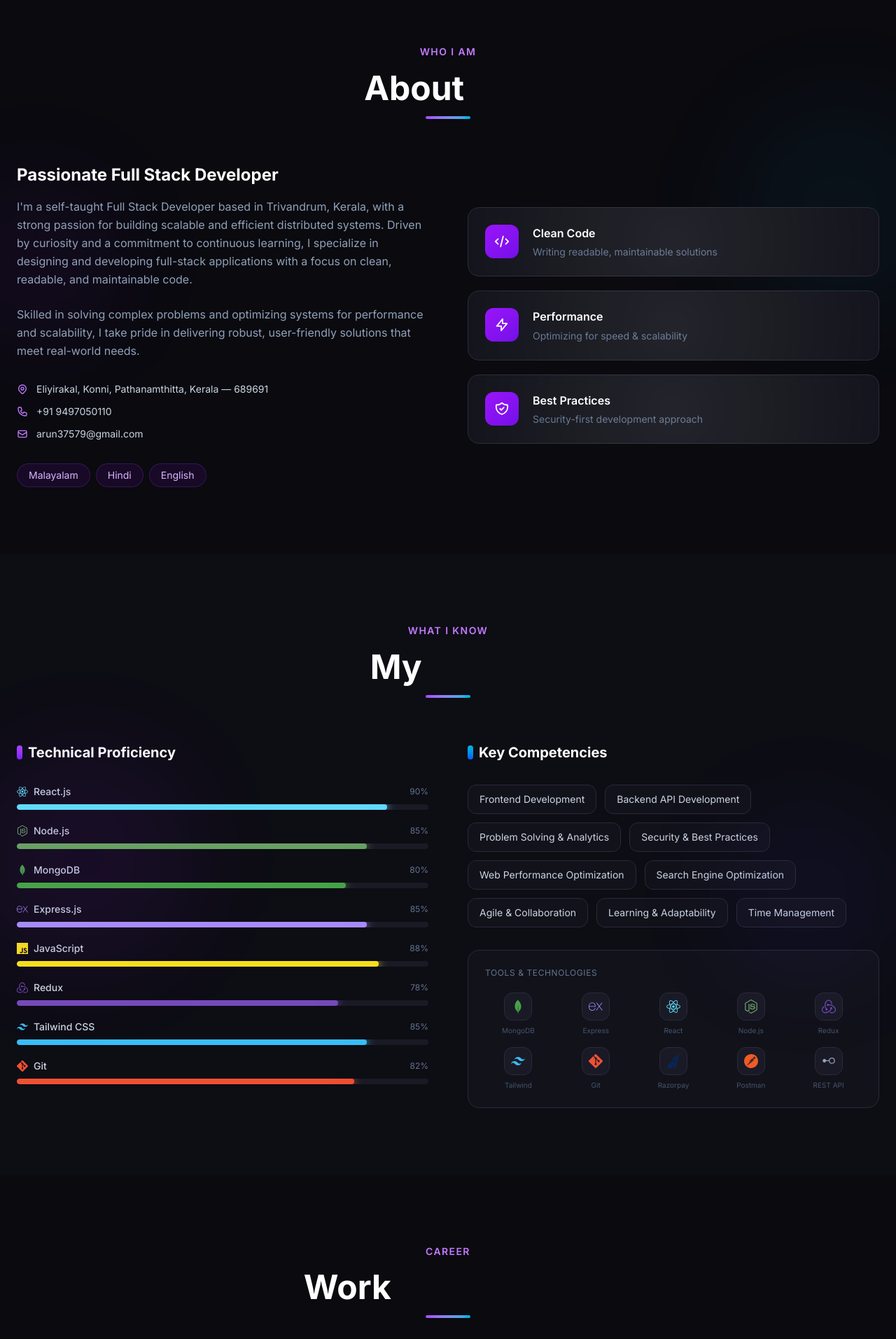
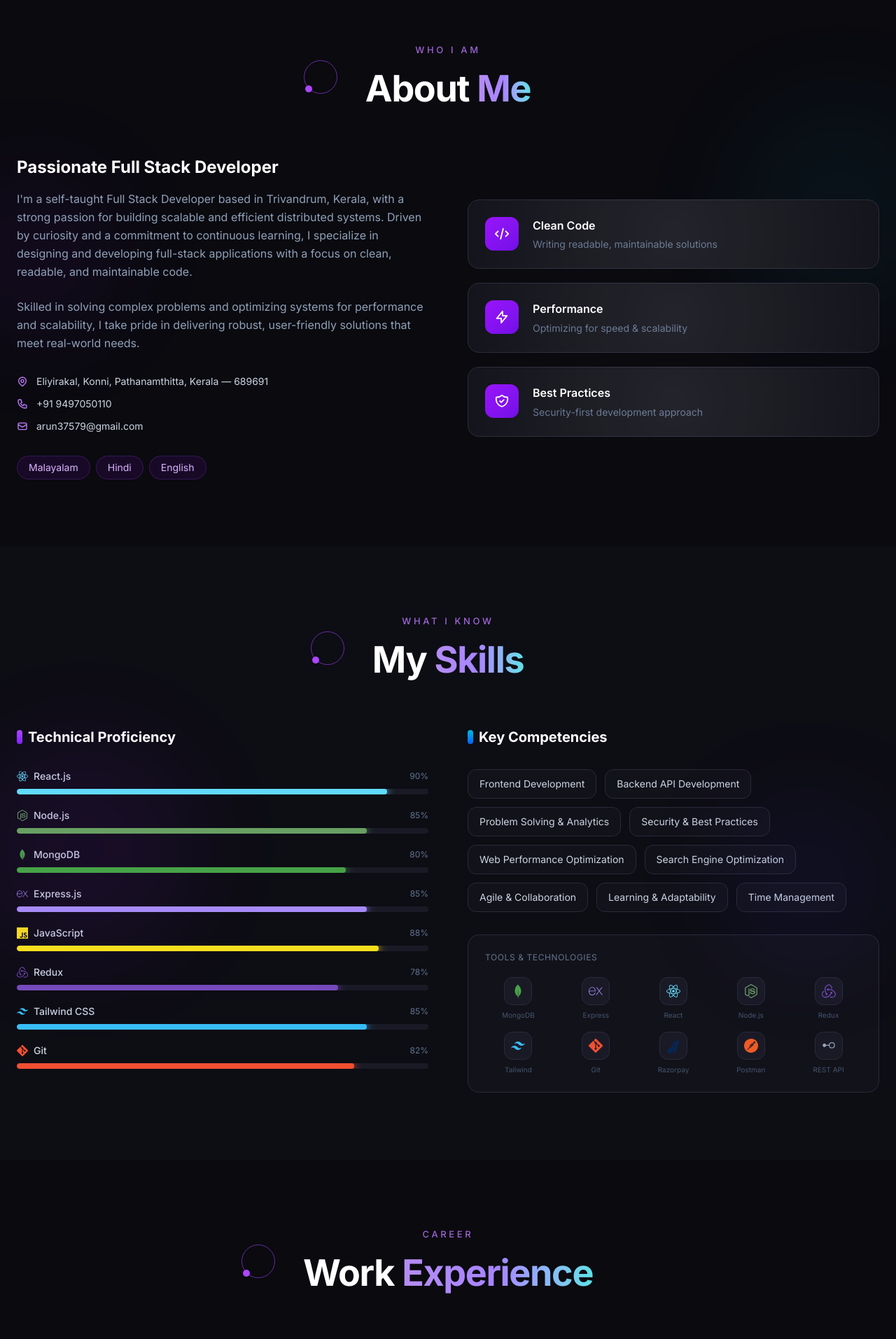
Before and after one commit to arun375797/arunthomasportfolio, a React (Vite) app: page / in a window 1280 px wide. Shown: the part 1020-2933 px from the top of the page at 70% size. Built offline with nearby package versions, Linux system fonts and the light colour scheme.

Commit message:
Refactor multiple components to replace SplitWords with SectionHeading for improved heading consistency and readability.

```diff
--- a/src/components/About.jsx
+++ b/src/components/About.jsx
@@ -3,7 +3,7 @@ import { motion, useInView } from 'framer-motion';
 import { HiOutlineLocationMarker, HiOutlinePhone, HiOutlineMail } from 'react-icons/hi';
 import { HiOutlineCode, HiOutlineLightningBolt, HiOutlineShieldCheck } from 'react-icons/hi';
 import TiltCard from './TiltCard';
-import { SplitWords } from './SplitText';
+import SectionHeading from './SectionHeading';
 import useIsMobile from '../hooks/useIsMobile';
 import { useSectionParallax } from '../hooks/useParallax';
 
@@ -27,20 +27,12 @@ export default function About() {
       <motion.div style={{ y: decorY }} className="absolute -left-20 bottom-1/4 w-64 h-64 bg-purple-600/6 rounded-full blur-3xl pointer-events-none will-change-transform" />
 
       <div ref={ref} className="max-w-7xl mx-auto px-6 relative z-10">
-        <motion.div
-          initial={{ opacity: 0, y: 30 }}
-          animate={inView ? { opacity: 1, y: 0 } : {}}
-          transition={{ duration: 0.6 }}
-          className="text-center mb-16"
-        >
-          <span className="text-purple-400 text-sm font-semibold tracking-widest uppercase">Who I Am</span>
-          <h2 className="text-4xl lg:text-5xl font-bold text-white mt-2">
-            About{' '}
-            <SplitWords text="Me" delay={0.2} stagger={0.08}
-              className="bg-gradient-to-r from-purple-400 to-cyan-400 bg-clip-text text-transparent" />
-          </h2>
-          <div className="w-16 h-1 bg-gradient-to-r from-purple-500 to-cyan-500 mx-auto mt-4 rounded-full" />
-        </motion.div>
+        <SectionHeading
+          label="Who I Am"
+          title="About "
+          accent="Me"
+          inView={inView}
+        />
 
         <div className="grid lg:grid-cols-2 gap-14 items-center">
           <motion.div
--- a/src/components/Contact.jsx
+++ b/src/components/Contact.jsx
@@ -4,7 +4,7 @@ import { CheckCircle2 } from 'lucide-react';
 import { HiOutlineMail, HiOutlinePhone, HiOutlineLocationMarker } from 'react-icons/hi';
 import { RiSendPlaneFill } from 'react-icons/ri';
 import { FaGithub, FaLinkedin } from 'react-icons/fa6';
-import { SplitWords } from './SplitText';
+import SectionHeading from './SectionHeading';
 import useIsMobile from '../hooks/useIsMobile';
 import { useSectionParallax } from '../hooks/useParallax';
 
@@ -32,23 +32,20 @@ export default function Contact() {
       <motion.div style={{ y: decorY }} className="absolute top-0 right-1/4 w-64 h-64 bg-cyan-600/5 rounded-full blur-3xl pointer-events-none" />
 
       <div ref={ref} className="max-w-7xl mx-auto px-6 relative z-10">
-        <motion.div
-          initial={{ opacity: 0, y: 30 }}
+        <SectionHeading
+          label="Get In Touch"
+          title="Contact "
+          accent="Me"
+          inView={inView}
+        />
+        <motion.p
+          initial={{ opacity: 0, y: 20 }}
           animate={inView ? { opacity: 1, y: 0 } : {}}
-          transition={{ duration: 0.6 }}
-          className="text-center mb-16"
+          transition={{ duration: 0.6, delay: 0.15 }}
+          className="text-slate-400 -mt-8 mb-16 max-w-lg mx-auto text-center"
         >
-          <span className="text-purple-400 text-sm font-semibold tracking-widest uppercase">Get In Touch</span>
-          <h2 className="text-4xl lg:text-5xl font-bold text-white mt-2">
-            Contact{' '}
-            <SplitWords text="Me" delay={0.2} stagger={0.08}
-              className="bg-gradient-to-r from-purple-400 to-cyan-400 bg-clip-text text-transparent" />
-          </h2>
-          <div className="w-16 h-1 bg-gradient-to-r from-purple-500 to-cyan-500 mx-auto mt-4 rounded-full" />
-          <p className="text-slate-400 mt-4 max-w-lg mx-auto">
-            Have a project in mind or want to collaborate? I'd love to hear from you.
-          </p>
-        </motion.div>
+          Have a project in mind or want to collaborate? I'd love to hear from you.
+        </motion.p>
 
         <div className="grid lg:grid-cols-2 gap-12 items-start">
           {/* Info */}
--- a/src/components/Education.jsx
+++ b/src/components/Education.jsx
@@ -1,7 +1,7 @@
 import { useRef } from 'react';
 import { motion, useInView } from 'framer-motion';
 import { HiOutlineAcademicCap } from 'react-icons/hi';
-import { SplitWords } from './SplitText';
+import SectionHeading from './SectionHeading';
 import useIsMobile from '../hooks/useIsMobile';
 import { useSectionParallax } from '../hooks/useParallax';
 import { MdOutlineVerified } from 'react-icons/md';
@@ -61,20 +61,12 @@ export default function Education() {
       <motion.div style={{ y: bgY    }} className="absolute -right-20 top-1/4 w-80 h-80 bg-purple-600/6 rounded-full blur-3xl pointer-events-none" />
       <motion.div style={{ y: decorY }} className="absolute -left-10 bottom-1/3 w-64 h-64 bg-cyan-600/5 rounded-full blur-3xl pointer-events-none" />
       <div ref={ref} className="max-w-7xl mx-auto px-6 relative z-10">
-        <motion.div
-          initial={{ opacity: 0, y: 30 }}
-          animate={inView ? { opacity: 1, y: 0 } : {}}
-          transition={{ duration: 0.6 }}
-          className="text-center mb-16"
-        >
-          <span className="text-purple-400 text-sm font-semibold tracking-widest uppercase">Academic</span>
-          <h2 className="text-4xl lg:text-5xl font-bold text-white mt-2">
-            Education &{' '}
-            <SplitWords text="Certifications" delay={0.2} stagger={0.04}
-              className="bg-gradient-to-r from-purple-400 to-cyan-400 bg-clip-text text-transparent" />
-          </h2>
-          <div className="w-16 h-1 bg-gradient-to-r from-purple-500 to-cyan-500 mx-auto mt-4 rounded-full" />
-        </motion.div>
+        <SectionHeading
+          label="Academic"
+          title="Education & "
+          accent="Certifications"
+          inView={inView}
+        />
 
         <div className="grid lg:grid-cols-2 gap-12">
           {/* Education */}
--- a/src/components/Experience.jsx
+++ b/src/components/Experience.jsx
@@ -2,7 +2,7 @@ import { useRef } from 'react';
 import { motion, useInView } from 'framer-motion';
 import { HiOutlineBriefcase, HiOutlineCalendar, HiOutlineCheckCircle } from 'react-icons/hi';
 import { MdOutlineWorkspacePremium } from 'react-icons/md';
-import { SplitWords } from './SplitText';
+import SectionHeading from './SectionHeading';
 import TiltCard from './TiltCard';
 import useIsMobile from '../hooks/useIsMobile';
 import { useSectionParallax } from '../hooks/useParallax';
@@ -80,25 +80,12 @@ export default function Experience() {
       <motion.div style={{ y: decorY }} className="absolute -left-10 top-1/3 w-56 h-56 bg-violet-600/5 rounded-full blur-3xl pointer-events-none" />
 
       <div ref={ref} className="max-w-7xl mx-auto px-6 relative z-10">
-        {/* Heading */}
-        <motion.div
-          initial={{ opacity: 0, y: 30 }}
-          animate={inView ? { opacity: 1, y: 0 } : {}}
-          transition={{ duration: 0.6 }}
-          className="text-center mb-16"
-        >
-          <span className="text-purple-400 text-sm font-semibold tracking-widest uppercase">Career</span>
-          <h2 className="text-4xl lg:text-5xl font-bold text-white mt-2">
-            Work{' '}
-            <SplitWords
-              text="Experience"
-              delay={0.2}
-              stagger={0.06}
-              className="bg-gradient-to-r from-purple-400 to-cyan-400 bg-clip-text text-transparent"
-            />
-          </h2>
-          <div className="w-16 h-1 bg-gradient-to-r from-purple-500 to-cyan-500 mx-auto mt-4 rounded-full" />
-        </motion.div>
+        <SectionHeading
+          label="Career"
+          title="Work "
+          accent="Experience"
+          inView={inView}
+        />
 
         {/* Timeline */}
         <div className="relative">
--- a/src/components/Projects.jsx
+++ b/src/components/Projects.jsx
@@ -5,7 +5,7 @@ import { SiShopify } from 'react-icons/si';
 import { HiOutlineGlobe, HiOutlineAcademicCap } from 'react-icons/hi';
 import { TbFeather, TbMicrophone2, TbBrain } from 'react-icons/tb';
 import TiltCard from './TiltCard';
-import { SplitWords } from './SplitText';
+import SectionHeading from './SectionHeading';
 import useIsMobile from '../hooks/useIsMobile';
 import { useSectionParallax, useScrollParallaxY } from '../hooks/useParallax';
 
@@ -213,20 +213,12 @@ export default function Projects() {
       <motion.div style={{ y: midY }}  className="absolute -left-20 bottom-1/4 w-72 h-72 bg-violet-600/5 rounded-full blur-3xl pointer-events-none" />
 
       <div ref={ref} className="max-w-7xl mx-auto px-6 relative z-10">
-        <motion.div
-          initial={{ opacity: 0, y: 30 }}
-          animate={inView ? { opacity: 1, y: 0 } : {}}
-          transition={{ duration: 0.6 }}
-          className="text-center mb-16"
-        >
-          <span className="text-purple-400 text-sm font-semibold tracking-widest uppercase">Portfolio</span>
-          <h2 className="text-4xl lg:text-5xl font-bold text-white mt-2">
-            My{' '}
-            <SplitWords text="Projects" delay={0.2} stagger={0.055}
-              className="bg-gradient-to-r from-purple-400 to-cyan-400 bg-clip-text text-transparent" />
-          </h2>
-          <div className="w-16 h-1 bg-gradient-to-r from-purple-500 to-cyan-500 mx-auto mt-4 rounded-full" />
-        </motion.div>
+        <SectionHeading
+          label="Portfolio"
+          title="My "
+          accent="Projects"
+          inView={inView}
+        />
 
         <div className="space-y-6">
           {/* Featured client project — full width */}
--- /dev/null
+++ b/src/components/SectionHeading.jsx
@@ -0,0 +1,48 @@
+import { motion } from 'framer-motion';
+
+/**
+ * Section heading — small uppercase label, white title + gradient accent,
+ * decorative dot & ring on the left (matches portfolio design).
+ */
+export default function SectionHeading({
+  label,
+  title,
+  accent,
+  inView = true,
+  className = '',
+}) {
+  return (
+    <motion.div
+      initial={{ opacity: 0, y: 30 }}
+      animate={inView ? { opacity: 1, y: 0 } : {}}
+      transition={{ duration: 0.6, ease: [0.16, 1, 0.3, 1] }}
+      className={`mb-16 ${className}`}
+    >
+      <div className="flex items-center justify-center gap-6 md:gap-10">
+        {/* Decorative dot + ring */}
+        <div className="relative w-12 h-12 shrink-0 hidden sm:block" aria-hidden="true">
+          <div className="absolute inset-0 rounded-full border border-purple-500/55" />
+          <div className="absolute bottom-0.5 left-0.5 w-2.5 h-2.5 rounded-full bg-purple-500" />
+        </div>
+
+        {/* Text block */}
+        <div className="text-center">
+          <p className="text-[13px] font-medium tracking-[0.28em] uppercase text-purple-400/80 mb-3">
+            {label}
+          </p>
+          <h2 className="text-4xl sm:text-5xl lg:text-[3.25rem] font-bold leading-tight tracking-tight">
+            <span className="text-white">{title}</span>
+            {accent && (
+              <span className="bg-gradient-to-r from-[#B58DF1] via-violet-400 to-[#5CE1E6] bg-clip-text text-transparent">
+                {accent}
+              </span>
+            )}
+          </h2>
+        </div>
+
+        {/* Spacer — keeps heading centered with decoration only on left */}
+        <div className="w-12 h-12 shrink-0 hidden sm:block" aria-hidden="true" />
+      </div>
+    </motion.div>
+  );
+}
--- a/src/components/Skills.jsx
+++ b/src/components/Skills.jsx
@@ -1,6 +1,6 @@
 import { useRef } from 'react';
 import { motion, useInView } from 'framer-motion';
-import { SplitWords } from './SplitText';
+import SectionHeading from './SectionHeading';
 import useIsMobile from '../hooks/useIsMobile';
 import { useSectionParallax } from '../hooks/useParallax';
 import {
@@ -68,20 +68,12 @@ export default function Skills() {
 
       <div ref={ref} className="max-w-7xl mx-auto px-6">
         {/* Heading */}
-        <motion.div
-          initial={{ opacity: 0, y: 30 }}
-          animate={inView ? { opacity: 1, y: 0 } : {}}
-          transition={{ duration: 0.6 }}
-          className="text-center mb-16"
-        >
-          <span className="text-purple-400 text-sm font-semibold tracking-widest uppercase">What I Know</span>
-          <h2 className="text-4xl lg:text-5xl font-bold text-white mt-2">
-            My{' '}
-            <SplitWords text="Skills" delay={0.2} stagger={0.07}
-              className="bg-gradient-to-r from-purple-400 to-cyan-400 bg-clip-text text-transparent" />
-          </h2>
-          <div className="w-16 h-1 bg-gradient-to-r from-purple-500 to-cyan-500 mx-auto mt-4 rounded-full" />
-        </motion.div>
+        <SectionHeading
+          label="What I Know"
+          title="My "
+          accent="Skills"
+          inView={inView}
+        />
 
         <div className="grid lg:grid-cols-2 gap-14">
           {/* ── Tech bars ── */}
```
